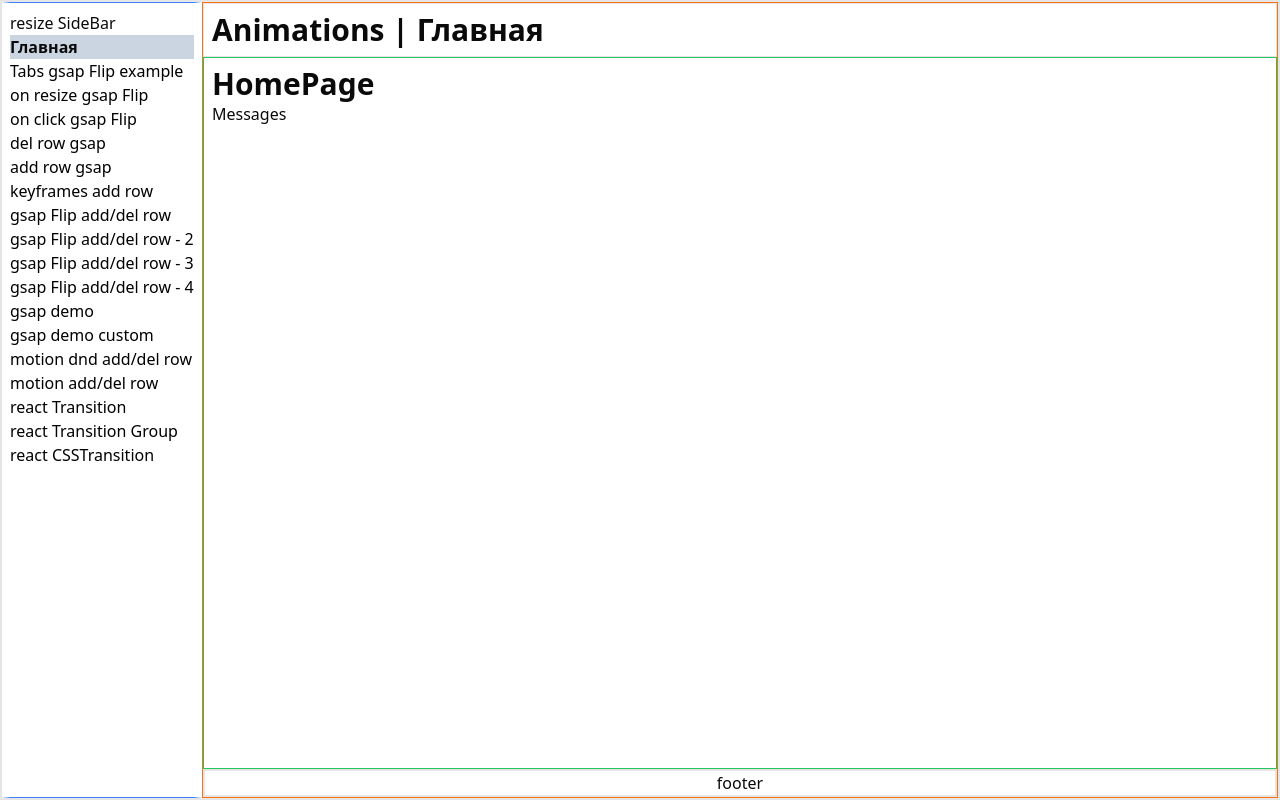
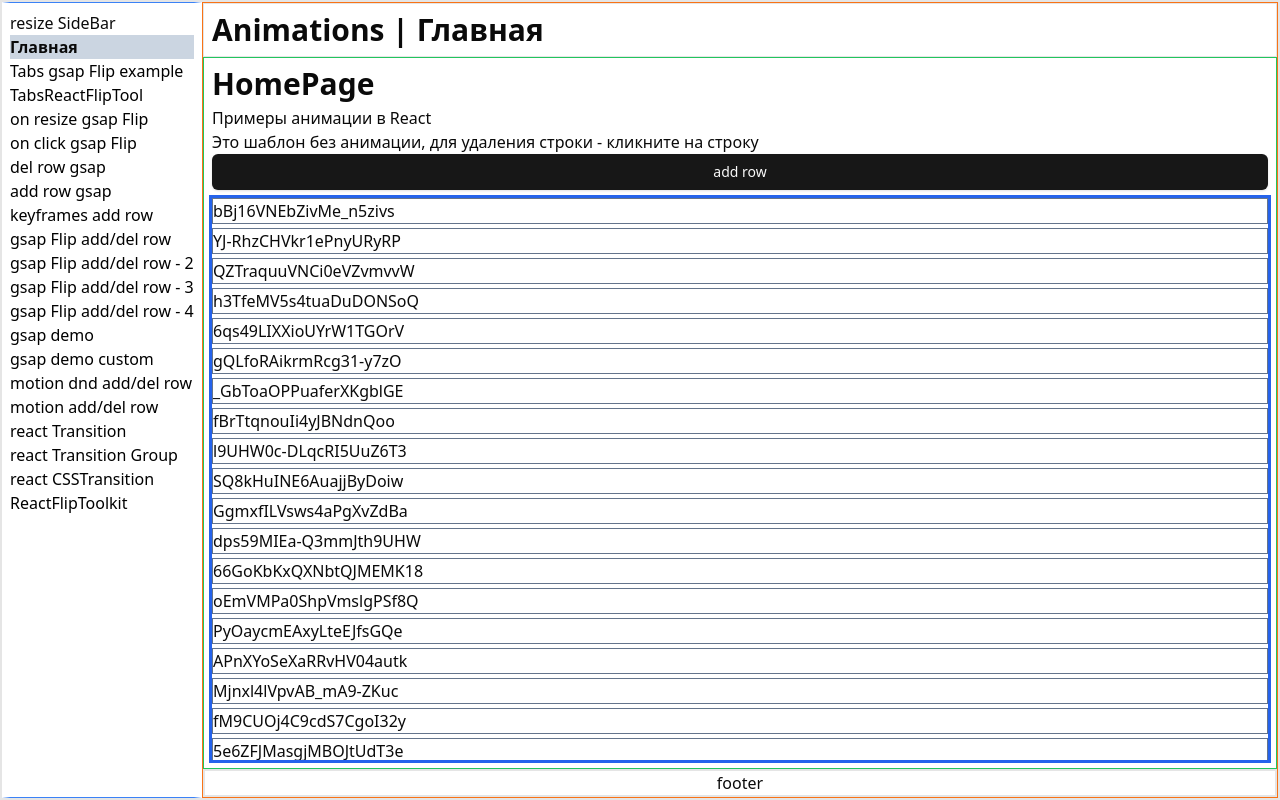
Before and after one commit to rwdtdev/animation-examples, a React (Vite) app: page / in a window 1280 px wide. Built offline with nearby package versions, Linux system fonts and the light colour scheme.

Commit message:
add react-flip-toolkit

```diff
--- a/package.json
+++ b/package.json
@@ -22,6 +22,7 @@
     "nanoid": "^5.0.9",
     "react": "^18.3.1",
     "react-dom": "^18.3.1",
+    "react-flip-toolkit": "^7.2.4",
     "react-router": "^7.1.1",
     "react-transition-group": "^4.4.5",
     "tailwind-merge": "^2.6.0",
--- a/src/components/HomePage.tsx
+++ b/src/components/HomePage.tsx
@@ -1,15 +1,39 @@
-import { Link } from 'react-router';
+import { nanoid } from 'nanoid';
+import { useState } from 'react';
+import { Button } from './ui/button';
 
-function HomePage() {
+const initialItems = new Array(100).fill(0).map(() => nanoid());
+
+export function HomePage() {
+  const [data, setData] = useState(initialItems);
+
+  function addRow() {
+    setData([nanoid(), ...data]);
+  }
+
+  function delRow(id: string) {
+    setData(data.filter((item) => item !== id));
+  }
+
   return (
     <>
-      <h1 className='text-3xl font-bold'>HomePage</h1>
-
-      <Link to='/tabs' className=''>
-        Messages
-      </Link>
+      <h1 className='mb-1 text-3xl font-bold'>HomePage</h1>
+      <p>Примеры анимации в React</p>
+      <p>Это шаблон без анимации, для удаления строки - кликните на строку</p>
+      <Button onClick={addRow} className='mb-2'>
+        add row
+      </Button>
+      <ul className='overflow-y-scroll outline outline-blue-600'>
+        {data.map((item) => (
+          <li
+            key={item}
+            className='mb-1 border border-slate-500'
+            onClick={() => delRow(item)}
+          >
+            {item}
+          </li>
+        ))}
+      </ul>
     </>
   );
 }
-
-export default HomePage;
--- /dev/null
+++ b/src/components/PageTemplate.tsx
@@ -0,0 +1,50 @@
+import gsap from 'gsap';
+import { useGSAP } from '@gsap/react';
+import { Flip } from 'gsap/Flip';
+import React from 'react';
+import { Button } from './ui/button';
+import { nanoid } from 'nanoid';
+
+gsap.registerPlugin(useGSAP);
+gsap.registerPlugin(Flip);
+
+const initiallyData = new Array(10)
+  .fill(0)
+  .map((item, i) => ({ id: String(i), text: 'sometext ' + i }));
+
+export function AddRowPage() {
+  console.log('rerender DelRowPage');
+  const [data, setData] = React.useState(initiallyData);
+  const refGroup = React.useRef<HTMLUListElement | null>(null);
+  const itemsRef = React.useRef<HTMLLIElement[]>([]);
+  const { contextSafe } = useGSAP(() => {}, { scope: refGroup });
+
+  const addRow = contextSafe(() => {
+    setData([{ id: nanoid(), text: nanoid() }].concat(data));
+    gsap.from(itemsRef.current, { y: -34, duration: 1 });
+  });
+
+  return (
+    <>
+      <Button className='m-1' onClick={addRow}>
+        add row2
+      </Button>
+      <ul ref={refGroup} className='group overflow-y-scroll'>
+        {data.map((row) => (
+          <li
+            key={row.id}
+            className='box overflow-hidden'
+            ref={(node) => {
+              if (itemsRef.current && node) itemsRef.current.push(node);
+              // console.log(row, node, itemsRef.current);
+            }}
+          >
+            <div className='m-1 rounded-sm border bg-gray-200 px-2 shadow-sm'>
+              {row.text}
+            </div>
+          </li>
+        ))}
+      </ul>
+    </>
+  );
+}
--- /dev/null
+++ b/src/components/ReactFlipToolkit.tsx
@@ -0,0 +1,50 @@
+import { nanoid } from 'nanoid';
+import { useState } from 'react';
+import { Button } from './ui/button';
+import { Link } from 'react-router';
+import { Flipper, Flipped } from 'react-flip-toolkit';
+
+const initialItems = new Array(100).fill(0).map(() => nanoid());
+
+export function ReactFlipToolkit() {
+  const [data, setData] = useState(initialItems);
+
+  function addRow() {
+    setData([nanoid(), ...data]);
+  }
+
+  function delRow(id: string) {
+    setData(data.filter((item) => item !== id));
+  }
+
+  return (
+    <>
+      <h1 className='mb-1 text-3xl font-bold'>HomePage</h1>
+      <Link
+        to='https://github.com/aholachek/react-flip-toolkit'
+        target='_blank'
+        className='underline'
+      >
+        react-flip-toolkit
+      </Link>
+      <Button onClick={addRow} className='mb-2'>
+        add row
+      </Button>
+      <Flipper flipKey={data.join('')} className='overflow-y-scroll'>
+        <ul className='outline outline-blue-600'>
+          {data.map((item) => (
+            <Flipped key={item} flipId={item}>
+              <li
+                key={item}
+                className='mb-1 border border-slate-500'
+                onClick={() => delRow(item)}
+              >
+                {item}
+              </li>
+            </Flipped>
+          ))}
+        </ul>
+      </Flipper>
+    </>
+  );
+}
--- a/src/components/TabsExamplePage.tsx
+++ /dev/null
@@ -1,22 +0,0 @@
-import { useState } from 'react';
-import { AnimatedTab } from './AnimatedTab';
-
-const tabs = ['one', 'two', 'three very large tab'] as const;
-
-export type Tab = (typeof tabs)[number];
-
-export function TabsExamplePage() {
-  const [selectedTab, setSelectedTab] = useState<Tab>(tabs[0]);
-  return (
-    <>
-      <AnimatedTab
-        tabs={tabs}
-        selectedTab={selectedTab}
-        setSelectedTab={setSelectedTab}
-      />
-      <div className='flex grow border border-blue-500'>
-        <span className='m-auto text-5xl font-bold'>{selectedTab}</span>
-      </div>
-    </>
-  );
-}
--- a/src/components/AnimatedTab.tsx
+++ b/src/components/TabsGsapFlip.tsx
@@ -1,5 +1,4 @@
-import { Dispatch, useRef } from 'react';
-import { Tab } from './TabsExamplePage';
+import { useRef, useState } from 'react';
 import gsap from 'gsap';
 import { useGSAP } from '@gsap/react';
 import { Flip } from 'gsap/Flip';
@@ -7,13 +6,12 @@ import { Flip } from 'gsap/Flip';
 gsap.registerPlugin(useGSAP);
 gsap.registerPlugin(Flip);
 
-type Props = {
-  tabs: Readonly<Tab[]>;
-  selectedTab: Tab;
-  setSelectedTab: Dispatch<Tab>;
-};
+const tabs = ['one', 'two', 'three very large tab'] as const;
+export type Tab = (typeof tabs)[number];
 
-export function AnimatedTab({ tabs, selectedTab, setSelectedTab }: Props) {
+export function TabsGsapFlip() {
+  const [selectedTab, setSelectedTab] = useState<Tab>(tabs[0]);
+
   const container = useRef<HTMLDivElement | null>(null);
   const refOne = useRef<HTMLDivElement | null>(null);
   const refTwo = useRef<HTMLDivElement | null>(null);
@@ -54,6 +52,7 @@ export function AnimatedTab({ tabs, selectedTab, setSelectedTab }: Props) {
   });
 
   return (
+    <>
       <div
         id='tabs-container'
         ref={container}
@@ -89,5 +88,9 @@ export function AnimatedTab({ tabs, selectedTab, setSelectedTab }: Props) {
           </div>
         </div>
       </div>
+      <div className='flex grow border border-blue-500'>
+        <span className='m-auto text-5xl font-bold'>{selectedTab}</span>
+      </div>
+    </>
   );
 }
--- /dev/null
+++ b/src/components/TabsReactFlipTool.tsx
@@ -0,0 +1,60 @@
+import { useState } from 'react';
+import { Flipped, Flipper } from 'react-flip-toolkit';
+
+const tabs = ['one', 'two', 'three very large tab'] as const;
+export type Tab = (typeof tabs)[number];
+
+export function TabsReactFlipTool() {
+  const [selectedTab, setSelectedTab] = useState<Tab>('one');
+
+  return (
+    <>
+      <Flipper flipKey={selectedTab}>
+        <ul className='relative mb-2 grid h-10 grid-flow-col justify-stretch rounded-lg bg-slate-100 p-1'>
+          <li
+            className='relative p-1 text-center text-sm font-semibold text-slate-500'
+            onClick={() => setSelectedTab('one')}
+          >
+            {tabs[0]}
+            {selectedTab === tabs[0] && (
+              <Flipped flipId='tab'>
+                <div className='absolute left-0 top-0 z-10 h-full w-full truncate whitespace-nowrap rounded-sm bg-white p-1 px-2 text-center text-sm font-semibold shadow-sm'>
+                  {selectedTab}
+                </div>
+              </Flipped>
+            )}
+          </li>
+          <li
+            className='relative p-1 text-center text-sm font-semibold text-slate-500'
+            onClick={() => setSelectedTab('two')}
+          >
+            {tabs[1]}
+            {selectedTab === tabs[1] && (
+              <Flipped flipId='tab'>
+                <div className='absolute left-0 top-0 z-10 h-full w-full truncate whitespace-nowrap rounded-sm bg-white p-1 px-2 text-center text-sm font-semibold shadow-sm'>
+                  {selectedTab}
+                </div>
+              </Flipped>
+            )}
+          </li>
+          <li
+            className='relative p-1 text-center text-sm font-semibold text-slate-500'
+            onClick={() => setSelectedTab('three very large tab')}
+          >
+            {tabs[2]}
+            {selectedTab === tabs[2] && (
+              <Flipped flipId='tab'>
+                <div className='absolute left-0 top-0 z-10 h-full w-full truncate whitespace-nowrap rounded-sm bg-white p-1 px-2 text-center text-sm font-semibold shadow-sm'>
+                  {selectedTab}
+                </div>
+              </Flipped>
+            )}
+          </li>
+        </ul>
+      </Flipper>
+      <div className='flex grow border border-blue-500'>
+        <span className='m-auto text-5xl font-bold'>{selectedTab}</span>
+      </div>
+    </>
+  );
+}
--- a/src/routes.tsx
+++ b/src/routes.tsx
@@ -1,6 +1,5 @@
-import { TabsExamplePage } from '@/components/TabsExamplePage.tsx';
 import { FlipResizePage } from '@/components/FlipResizePage';
-import HomePage from '@/components/HomePage';
+import { HomePage } from '@/components/HomePage';
 import { FlipOnClickPage } from '@/components/FlipOnClickPage';
 import { AddDelRowPage } from '@/components/AddDelRowPage';
 import { DelRowPage } from '@/components/DelRowPage';
@@ -16,6 +15,9 @@ import { Motion2Page } from './components/Motion2Page';
 import { ReactTransitionPage } from './components/ReactTransitionPage';
 import { ReactTransitionGroupPage } from './components/ReactTransitionGroupPage';
 import { ReactCSSTransition } from './components/ReactCSSTransition';
+import { ReactFlipToolkit } from './components/ReactFlipToolkit';
+import { TabsReactFlipTool } from './components/TabsReactFlipTool';
+import { TabsGsapFlip } from './components/TabsGsapFlip';
 
 export const routes = [
   {
@@ -27,7 +29,13 @@ export const routes = [
   {
     path: '/tabs',
     name: 'Tabs gsap Flip example',
-    element: <TabsExamplePage />,
+    element: <TabsGsapFlip />,
+    inNav: true,
+  },
+  {
+    path: '/tabsreactfliptool',
+    name: 'TabsReactFlipTool ',
+    element: <TabsReactFlipTool />,
     inNav: true,
   },
   {
@@ -126,4 +134,10 @@ export const routes = [
     element: <ReactCSSTransition />,
     inNav: true,
   },
+  {
+    path: '/reactfliptoolkit',
+    name: 'ReactFlipToolkit ',
+    element: <ReactFlipToolkit />,
+    inNav: true,
+  },
 ] as const;
```
Also changed, not shown: 1 other file (tests, documents, lock files or other folders). Lines whose indentation alone changed are shown as unchanged.
